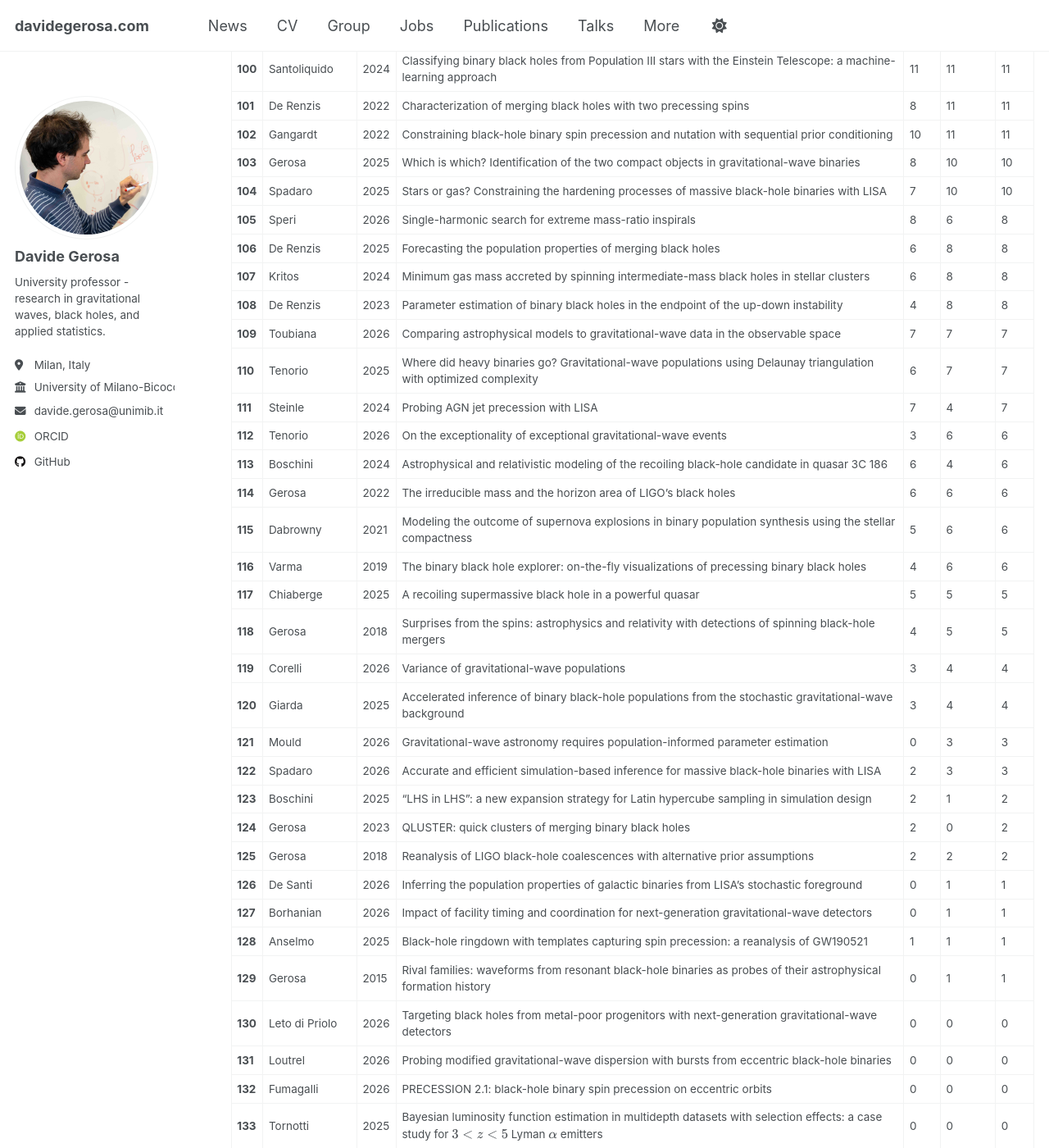
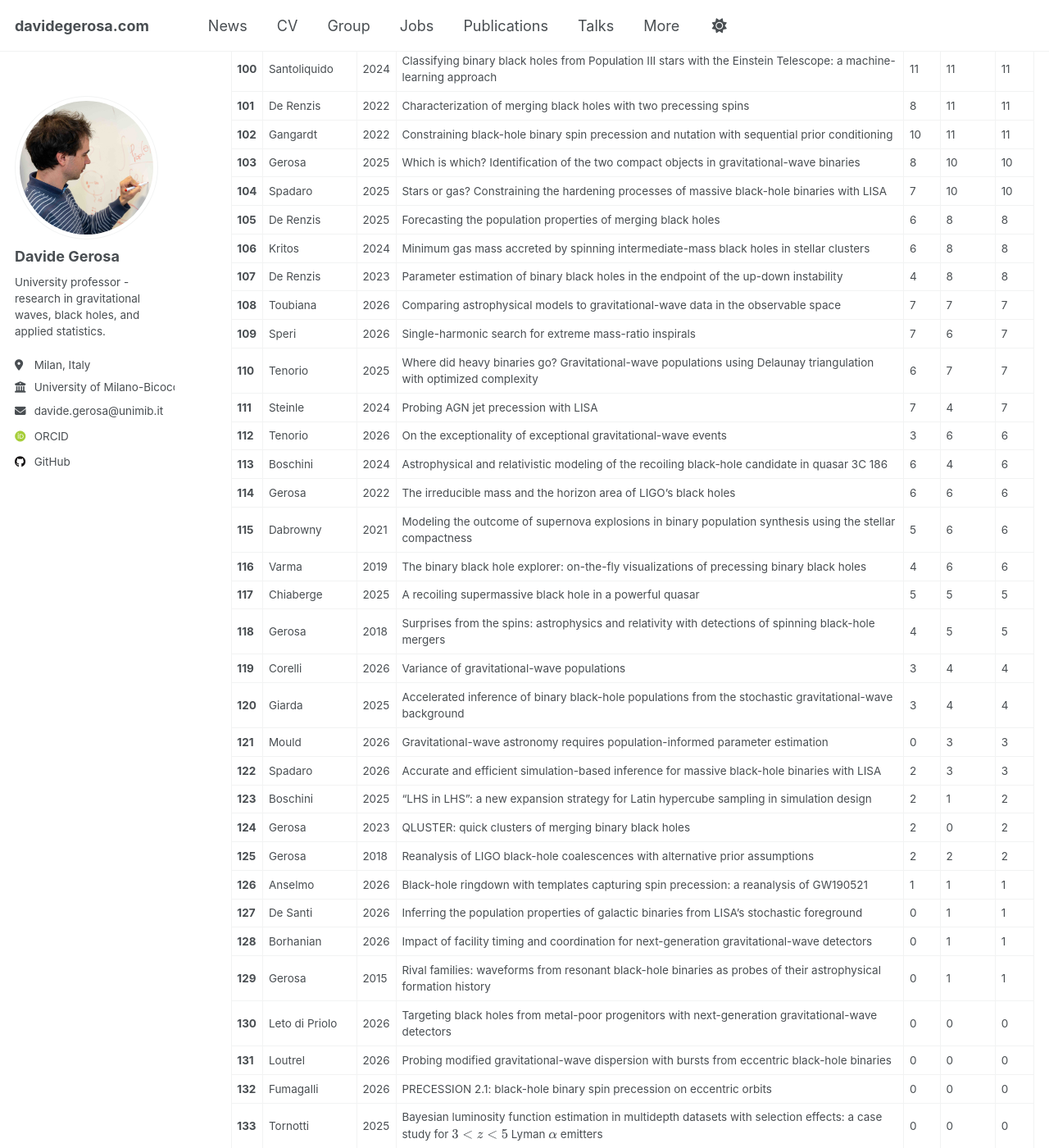
Before and after one commit to dgerosa/website, a Jekyll site: the page built from _pages/citations.md, in a window 1280 px wide and 1400 px high, scrolled down 4541 px. Shown: the whole window at 82% size. Built offline with Jekyll 4.4.1, drawn with Linux system fonts in a browser that asks for light colours; some web fonts are replaced; some of the changed text lies outside the part shown.

Commit message:
Website update from workflow

```diff
--- a/_pages/_citations.md
+++ b/_pages/_citations.md
@@ -113,11 +113,11 @@
 | **102** | Gangardt | 2022 | Constraining black-hole binary spin precession and nutation with sequential prior conditioning | 10 | 11 | 11 |
 | **103** | Gerosa | 2025 | Which is which? Identification of the two compact objects in gravitational-wave binaries | 8 | 10 | 10 |
 | **104** | Spadaro | 2025 | Stars or gas? Constraining the hardening processes of massive black-hole binaries with LISA | 7 | 10 | 10 |
-| **105** | Speri | 2026 | Single-harmonic search for extreme mass-ratio inspirals | 8 | 6 | 8 |
-| **106** | De Renzis | 2025 | Forecasting the population properties of merging black holes | 6 | 8 | 8 |
-| **107** | Kritos | 2024 | Minimum gas mass accreted by spinning intermediate-mass black holes in stellar clusters | 6 | 8 | 8 |
-| **108** | De Renzis | 2023 | Parameter estimation of binary black holes in the endpoint of the up-down instability | 4 | 8 | 8 |
-| **109** | Toubiana | 2026 | Comparing astrophysical models to gravitational-wave data in the observable space | 7 | 7 | 7 |
+| **105** | De Renzis | 2025 | Forecasting the population properties of merging black holes | 6 | 8 | 8 |
+| **106** | Kritos | 2024 | Minimum gas mass accreted by spinning intermediate-mass black holes in stellar clusters | 6 | 8 | 8 |
+| **107** | De Renzis | 2023 | Parameter estimation of binary black holes in the endpoint of the up-down instability | 4 | 8 | 8 |
+| **108** | Toubiana | 2026 | Comparing astrophysical models to gravitational-wave data in the observable space | 7 | 7 | 7 |
+| **109** | Speri | 2026 | Single-harmonic search for extreme mass-ratio inspirals | 7 | 6 | 7 |
 | **110** | Tenorio | 2025 | Where did heavy binaries go? Gravitational-wave populations using Delaunay triangulation with optimized complexity | 6 | 7 | 7 |
 | **111** | Steinle | 2024 | Probing AGN jet precession with LISA | 7 | 4 | 7 |
 | **112** | Tenorio | 2026 | On the exceptionality of exceptional gravitational-wave events | 3 | 6 | 6 |
@@ -134,9 +134,9 @@
 | **123** | Boschini | 2025 | “LHS in LHS”: a new expansion strategy for Latin hypercube sampling in simulation design | 2 | 1 | 2 |
 | **124** | Gerosa | 2023 | QLUSTER: quick clusters of merging binary black holes | 2 | 0 | 2 |
 | **125** | Gerosa | 2018 | Reanalysis of LIGO black-hole coalescences with alternative prior assumptions | 2 | 2 | 2 |
-| **126** | De Santi | 2026 | Inferring the population properties of galactic binaries from LISA's stochastic foreground | 0 | 1 | 1 |
-| **127** | Borhanian | 2026 | Impact of facility timing and coordination for next-generation gravitational-wave detectors | 0 | 1 | 1 |
-| **128** | Anselmo | 2025 | Black-hole ringdown with templates capturing spin precession: a reanalysis of GW190521 | 1 | 1 | 1 |
+| **126** | Anselmo | 2026 | Black-hole ringdown with templates capturing spin precession: a reanalysis of GW190521 | 1 | 1 | 1 |
+| **127** | De Santi | 2026 | Inferring the population properties of galactic binaries from LISA's stochastic foreground | 0 | 1 | 1 |
+| **128** | Borhanian | 2026 | Impact of facility timing and coordination for next-generation gravitational-wave detectors | 0 | 1 | 1 |
 | **129** | Gerosa | 2015 | Rival families: waveforms from resonant black-hole binaries as probes of their astrophysical formation history | 0 | 1 | 1 |
 | **130** | Leto di Priolo | 2026 | Targeting black holes from metal-poor progenitors with next-generation gravitational-wave detectors | 0 | 0 | 0 |
 | **131** | Loutrel | 2026 | Probing modified gravitational-wave dispersion with bursts from eccentric black-hole binaries | 0 | 0 | 0 |
```
Also changed, not shown: other parts of _pages/_citations.md (+5 -5 lines), _pages/_group.md (+1 -1 lines), _pages/_publications.md (+2 -2 lines), _pages/_talks.md (+1 -1 lines).
